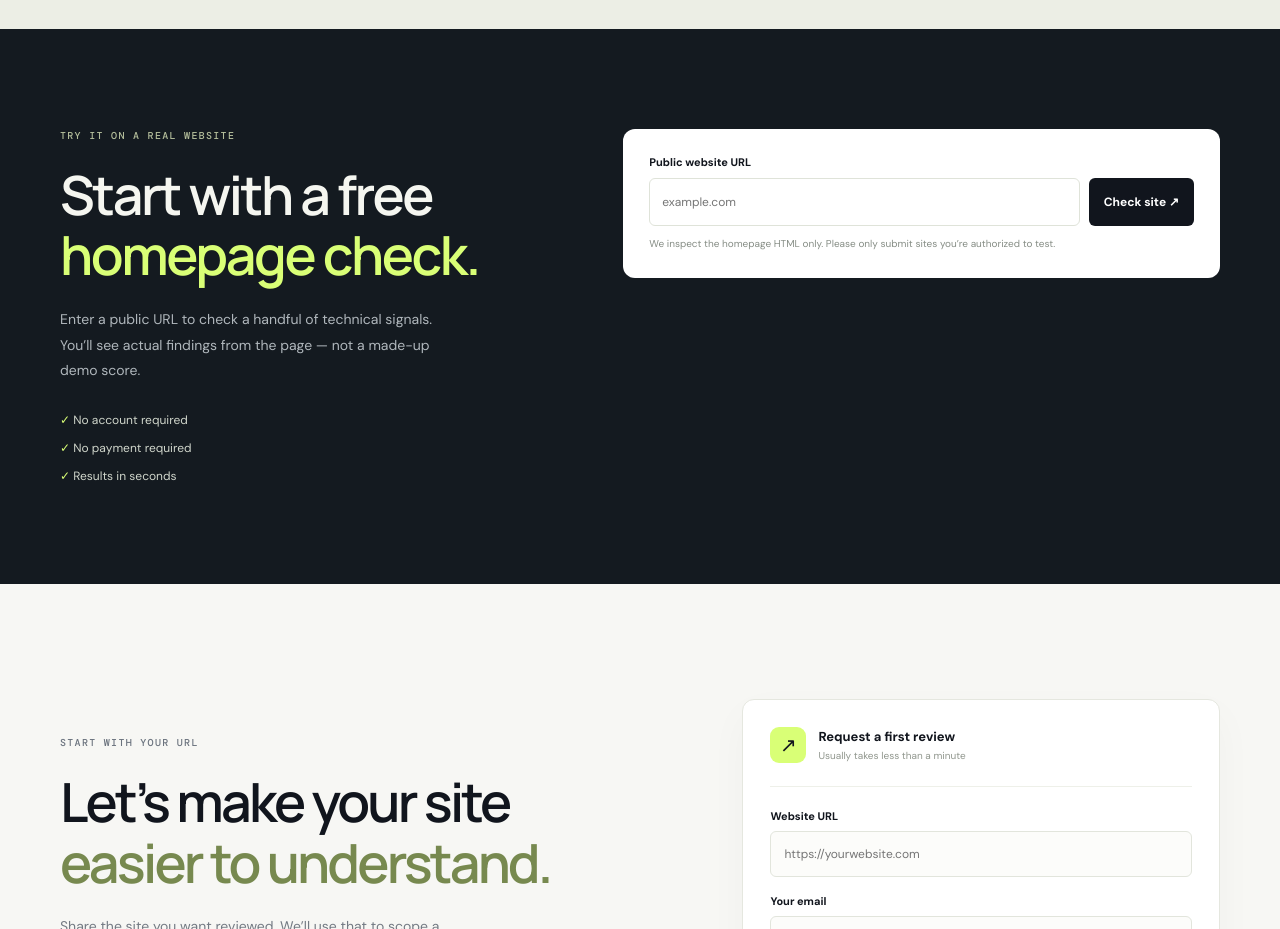
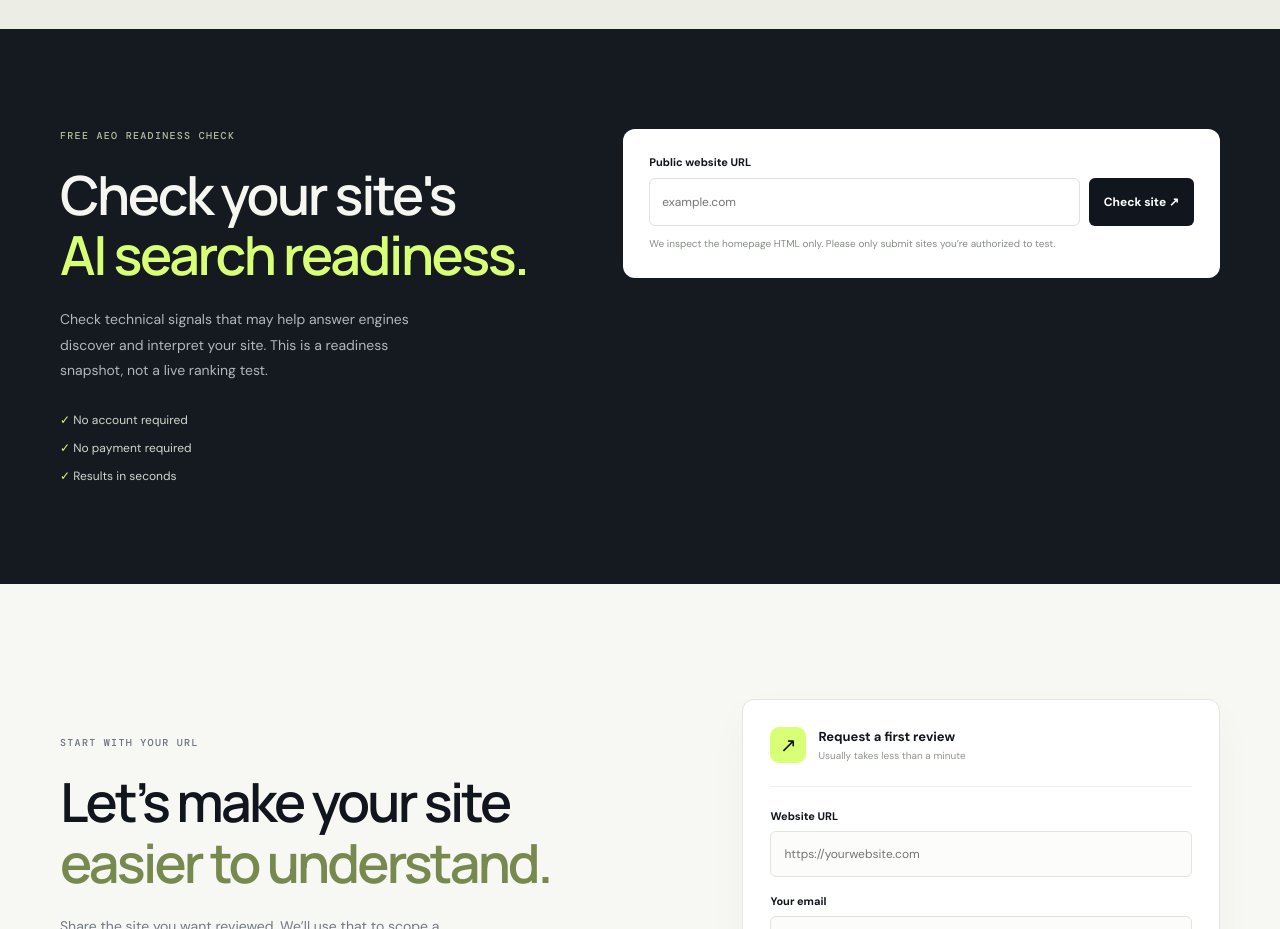
Before and after one commit to altairyash/chatgpt_playground, a Next.js app: page / in a window 1280 px wide. Shown: the part 1840-2769 px from the top of the page. Built offline with nearby package versions, Linux system fonts and the light colour scheme.

Commit message:
Position free checker as an AEO readiness tool

```diff
--- a/app/components/AuditTool.tsx
+++ b/app/components/AuditTool.tsx
@@ -36,9 +36,9 @@ export default function AuditTool() {
     <section className="free-audit-section" id="free-check">
       <div className="shell free-audit-grid">
         <div className="free-audit-copy">
-          <div className="eyebrow">TRY IT ON A REAL WEBSITE</div>
-          <h2>Start with a free<br /><em>homepage check.</em></h2>
-          <p>Enter a public URL to check a handful of technical signals. You’ll see actual findings from the page — not a made-up demo score.</p>
+          <div className="eyebrow">FREE AEO READINESS CHECK</div>
+          <h2>Check your site's<br /><em>AI search readiness.</em></h2>
+          <p>Check technical signals that may help answer engines discover and interpret your site. This is a readiness snapshot, not a live ranking test.</p>
           <div className="free-audit-points"><span>✓ No account required</span><span>✓ No payment required</span><span>✓ Results in seconds</span></div>
         </div>
         <div className="free-audit-panel">
@@ -54,7 +54,7 @@ export default function AuditTool() {
           {result && (
             <div className="audit-results" aria-live="polite">
               <div className="audit-result-head">
-                <div><span className="audit-result-kicker">HOMEPAGE SNAPSHOT</span><strong>{new URL(result.url).hostname}</strong></div>
+                <div><span className="audit-result-kicker">AEO READINESS SNAPSHOT</span><strong>{new URL(result.url).hostname}</strong></div>
                 <div className="audit-score"><b>{result.score}</b><span>/ 100 signals</span></div>
               </div>
               <div className="audit-result-list">
@@ -66,7 +66,7 @@ export default function AuditTool() {
                 ))}
               </div>
               <p className="audit-result-note">{result.note}</p>
-              <div className="audit-result-actions"><button type="button" className="audit-download-button" onClick={() => window.print()}>Save report as PDF ↗</button><a className="audit-upgrade-link" href={`#request`} onClick={() => setUrl(result.url)}>Want a deeper, prioritized review? Request a paid audit ↓</a></div>
+              <div className="audit-result-actions"><button type="button" className="audit-download-button" onClick={() => window.print()}>Save report as PDF ↗</button><a className="audit-upgrade-link" href={`#request`} onClick={() => setUrl(result.url)}>Need help prioritizing AEO improvements? Request a review ↓</a></div>
             </div>
           )}
         </div>
```
